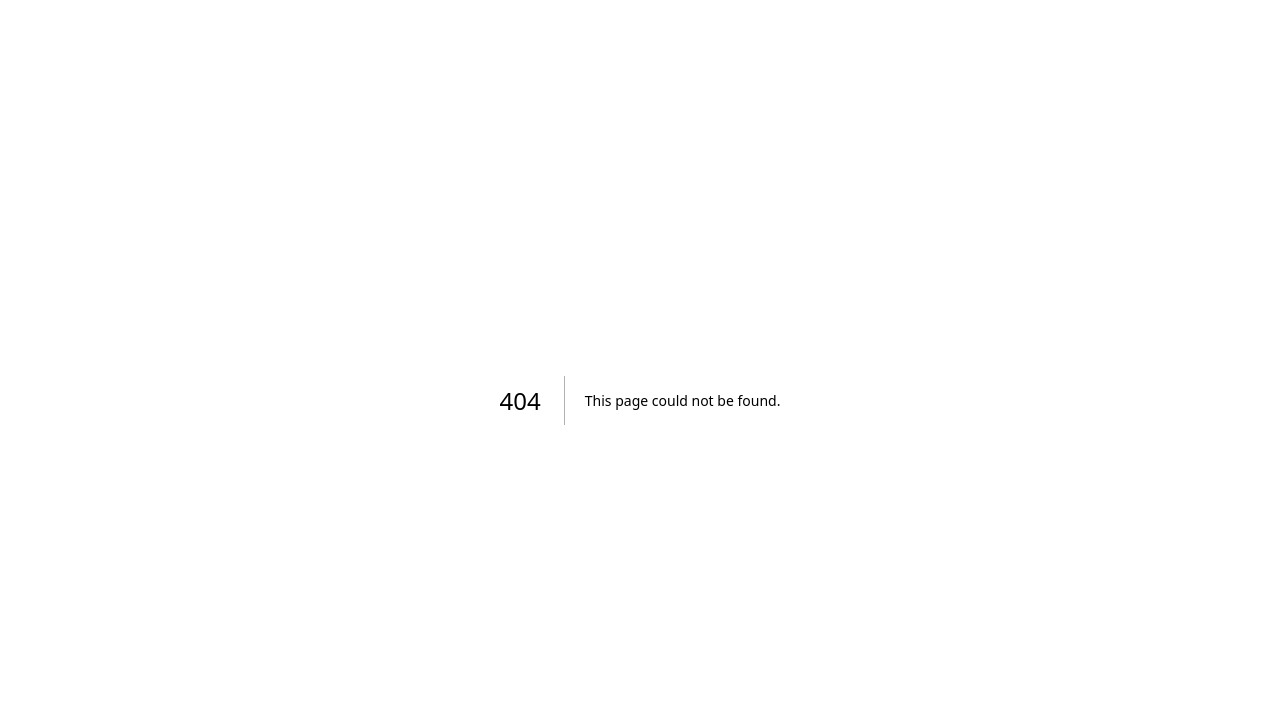
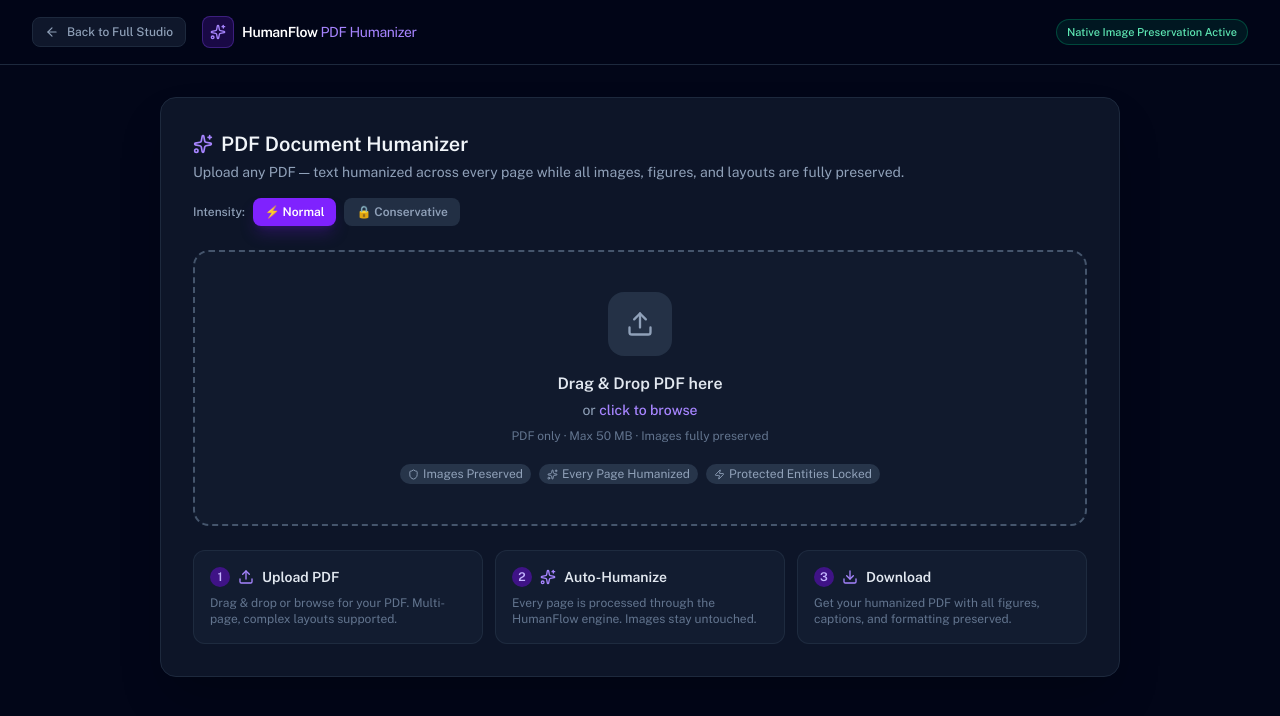
Before and after one commit to learnand2earn-debug/humanhume, a Next.js app: page /pdf-humanize in a window 1280 px wide. Before the commit this address had no page. Shown: the top 716 px of the page. Built offline with nearby package versions, Linux system fonts and the light colour scheme.

Commit message:
feat: make PDF Document Humanizer the default landing view, add /pdf-humanize direct route and eliminate duplicate panel render

```diff
--- a/app/page.tsx
+++ b/app/page.tsx
@@ -57,7 +57,7 @@
 export default function HumanFlowPlatformPage() {
   const [activeNav, setActiveNav] = useState<
     'workspace' | 'studio' | 'documents' | 'notifications' | 'admin' | 'help' | 'pdf-humanize'
-  >('workspace');
+  >('pdf-humanize');
 
   const [documents, setDocuments] = useState<DocumentRecord[]>([]);
   const [selectedDoc, setSelectedDoc] = useState<DocumentRecord | null>(null);
@@ -229,6 +229,20 @@
 
   useEffect(() => {
     let active = true;
+
+    if (typeof window !== 'undefined') {
+      const searchParams = new URLSearchParams(window.location.search);
+      const tabParam = searchParams.get('tab');
+      const hash = window.location.hash.replace('#', '');
+      const target = tabParam || hash;
+      if (
+        target &&
+        ['workspace', 'studio', 'documents', 'notifications', 'admin', 'help', 'pdf-humanize'].includes(target)
+      ) {
+        setActiveNav(target as typeof activeNav);
+      }
+    }
+
     fetch('/api/documents')
       .then((res) =>
         parseResponseJsonSafely<{
@@ -612,20 +626,26 @@
         {/* Zone 2: 4–5 concise single-line text navigation links */}
         <nav className="hidden md:flex items-center gap-6 text-xs font-medium text-slate-400">
           <button
+            onClick={() => setActiveNav('pdf-humanize')}
+            className={`hover:text-slate-100 transition-colors whitespace-nowrap shrink-0 py-1 flex items-center gap-1.5 ${
+              activeNav === 'pdf-humanize'
+                ? 'text-white border-b-2 border-indigo-400 font-bold'
+                : 'text-indigo-300 hover:text-white'
+            }`}
+          >
+            <Sparkles className="w-3.5 h-3.5 text-violet-400" />
+            PDF Humanizer (Images Preserved)
+            <span className="px-1.5 py-0.5 text-[9px] uppercase font-bold tracking-wider rounded bg-indigo-600/30 text-indigo-300 border border-indigo-500/30">
+              Primary
+            </span>
+          </button>
+          <button
             onClick={() => setActiveNav('workspace')}
             className={`hover:text-slate-100 transition-colors whitespace-nowrap shrink-0 py-1 ${
-              activeNav === 'workspace' ? 'text-slate-100 border-b border-indigo-500' : ''
+              activeNav === 'workspace' ? 'text-slate-100 border-b border-indigo-500 font-semibold' : ''
             }`}
           >
             Humanizer Workspace
-          </button>
-          <button
-            onClick={() => setActiveNav('pdf-humanize')}
-            className={`hover:text-slate-100 transition-colors whitespace-nowrap shrink-0 py-1 ${
-              activeNav === 'pdf-humanize' ? 'text-slate-100 border-b border-indigo-500 font-semibold' : ''
-            }`}
-          >
-            PDF Humanizer (Images Preserved)
           </button>
           <button
             onClick={() => setActiveNav('studio')}
@@ -685,8 +705,8 @@
                 Core Platform
               </p>
               {[
+                {id: 'pdf-humanize', label: 'PDF Humanizer (Images Preserved)', icon: Sparkles},
                 {id: 'workspace', label: 'Upload & Humanize', icon: Upload},
-                {id: 'pdf-humanize', label: 'PDF Humanizer', icon: Sparkles},
                 {id: 'studio', label: 'Documentation Studio', icon: Scale},
                 {
                   id: 'documents',
@@ -779,6 +799,34 @@
           {/* VIEW 1: UPLOAD & AUTONOMOUS HUMANIZATION WORKSPACE */}
           {activeNav === 'workspace' && (
             <>
+              {/* Quick Switch Banner to PDF Humanizer */}
+              <div className="bg-gradient-to-r from-violet-950/80 via-indigo-950/80 to-slate-900/90 border border-violet-500/40 rounded-xl p-4 flex flex-col sm:flex-row items-center justify-between gap-4">
+                <div className="flex items-center gap-3">
+                  <div className="w-10 h-10 rounded-xl bg-violet-600/20 border border-violet-500/30 flex items-center justify-center shrink-0">
+                    <Sparkles className="w-5 h-5 text-violet-400" />
+                  </div>
+                  <div>
+                    <h3 className="text-sm font-semibold text-slate-100 flex items-center gap-2">
+                      PDF Document Humanizer (With Native Image Preservation)
+                      <span className="text-[10px] px-2 py-0.5 rounded-full bg-emerald-500/20 text-emerald-300 font-bold border border-emerald-500/30">
+                        ACTIVE
+                      </span>
+                    </h3>
+                    <p className="text-xs text-slate-400 mt-0.5">
+                      Upload any PDF — all pictures, diagrams, and figures stay 100% in place while every page is humanized.
+                    </p>
+                  </div>
+                </div>
+                <button
+                  type="button"
+                  onClick={() => setActiveNav('pdf-humanize')}
+                  className="px-4 py-2 bg-violet-600 hover:bg-violet-500 text-white rounded-lg text-xs font-semibold shrink-0 transition-colors shadow-lg shadow-violet-950/50 cursor-pointer flex items-center gap-1.5"
+                >
+                  <Sparkles className="w-3.5 h-3.5" />
+                  Open PDF Humanizer
+                </button>
+              </div>
+
               {/* Hero & Zero-Touch Upload Dropzone */}
               <div className="grid grid-cols-1 lg:grid-cols-12 gap-6 items-stretch">
                 <div className="lg:col-span-7 bg-slate-900/90 border border-slate-800 rounded-xl p-6 flex flex-col justify-between space-y-5">
@@ -1290,9 +1338,11 @@
             </>
           )}
 
-          {/* VIEW: DEDICATED PDF HUMANIZER (RESILIENT CHUNKED ENGINE) */}
+          {/* VIEW: DEDICATED PDF HUMANIZER (PAGE-BY-PAGE WITH IMAGE PRESERVATION) */}
           {activeNav === 'pdf-humanize' && (
-            <PdfHumanizerPanel />
+            <div className="bg-slate-900/90 border border-slate-800 rounded-2xl p-6 lg:p-8 space-y-6 shadow-2xl">
+              <PdfHumanizerPanel />
+            </div>
           )}
 
           {/* VIEW 2: DOCUMENTATION STUDIO + LEGAL KNOWLEDGE BASE */}
@@ -1864,13 +1914,6 @@
               </div>
             </div>
           )}
-
-          {/* VIEW: PDF NATIVE HUMANIZER (PAGE-BY-PAGE WITH IMAGE PRESERVATION) */}
-          {activeNav === 'pdf-humanize' && (
-            <div className="bg-slate-900/90 border border-slate-800 rounded-xl p-6 lg:p-8 space-y-6">
-              <PdfHumanizerPanel />
-            </div>
-          )}
         </main>
       </div>
 
--- /dev/null
+++ b/app/pdf-humanize/page.tsx
@@ -0,0 +1,48 @@
+'use client';
+
+import React from 'react';
+import Link from 'next/link';
+import {ArrowLeft, Sparkles} from 'lucide-react';
+import PdfHumanizerPanel from '@/components/PdfHumanizerPanel';
+
+export default function DedicatedPdfHumanizerPage() {
+  return (
+    <div className="min-h-screen bg-slate-950 text-slate-100 flex flex-col font-sans">
+      {/* Top Header */}
+      <header className="border-b border-slate-800 bg-slate-950/80 backdrop-blur sticky top-0 z-40">
+        <div className="max-w-7xl mx-auto px-4 sm:px-6 lg:px-8 h-16 flex items-center justify-between">
+          <div className="flex items-center gap-4">
+            <Link
+              href="/"
+              className="inline-flex items-center gap-2 text-xs font-medium text-slate-400 hover:text-slate-100 transition-colors bg-slate-900 border border-slate-800 px-3 py-1.5 rounded-lg"
+            >
+              <ArrowLeft size={14} />
+              Back to Full Studio
+            </Link>
+            <div className="flex items-center gap-2">
+              <div className="w-8 h-8 rounded-lg bg-violet-600/20 border border-violet-500/30 flex items-center justify-center">
+                <Sparkles size={16} className="text-violet-400" />
+              </div>
+              <span className="font-bold text-sm tracking-tight text-white">
+                HumanFlow <span className="text-violet-400 font-normal">PDF Humanizer</span>
+              </span>
+            </div>
+          </div>
+
+          <div className="flex items-center gap-2">
+            <span className="text-[11px] px-2.5 py-1 rounded-full bg-emerald-500/10 text-emerald-300 border border-emerald-500/30 font-medium">
+              Native Image Preservation Active
+            </span>
+          </div>
+        </div>
+      </header>
+
+      {/* Main Content */}
+      <main className="flex-1 max-w-5xl w-full mx-auto p-4 sm:p-6 lg:p-8">
+        <div className="bg-slate-900/90 border border-slate-800 rounded-2xl p-6 lg:p-8 shadow-2xl">
+          <PdfHumanizerPanel />
+        </div>
+      </main>
+    </div>
+  );
+}
```
